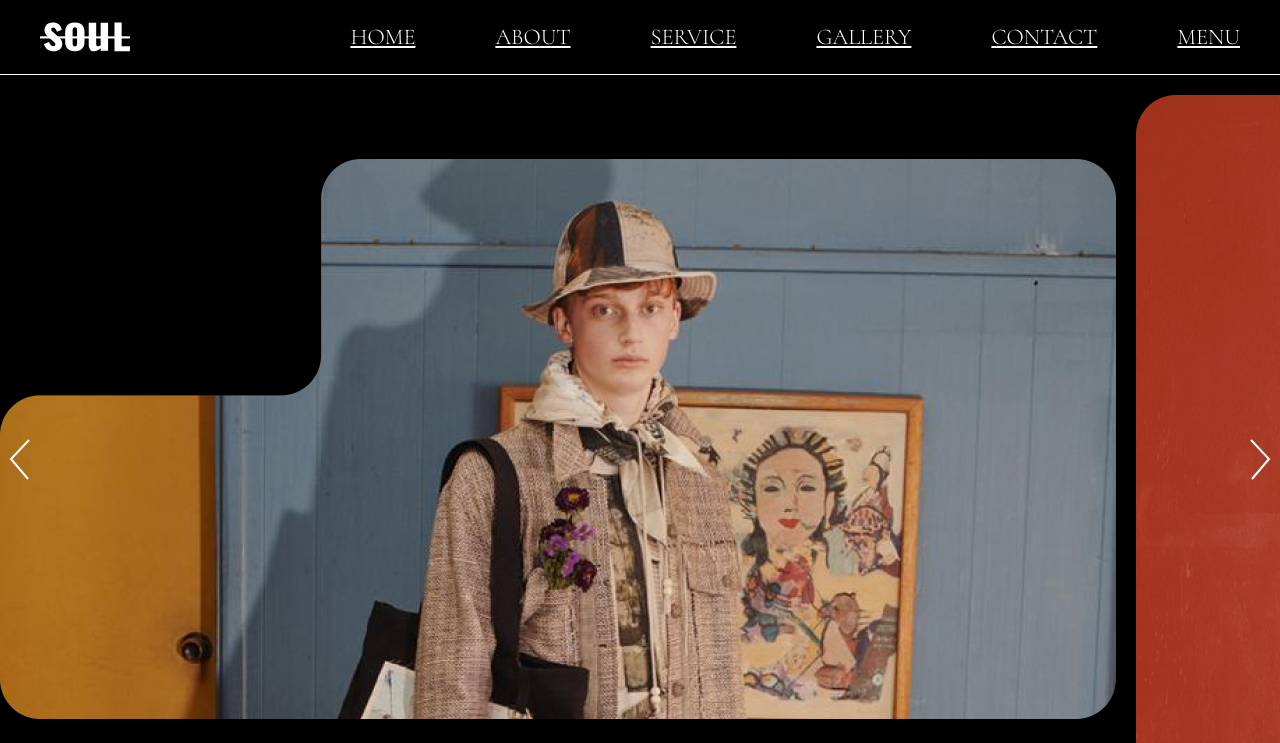
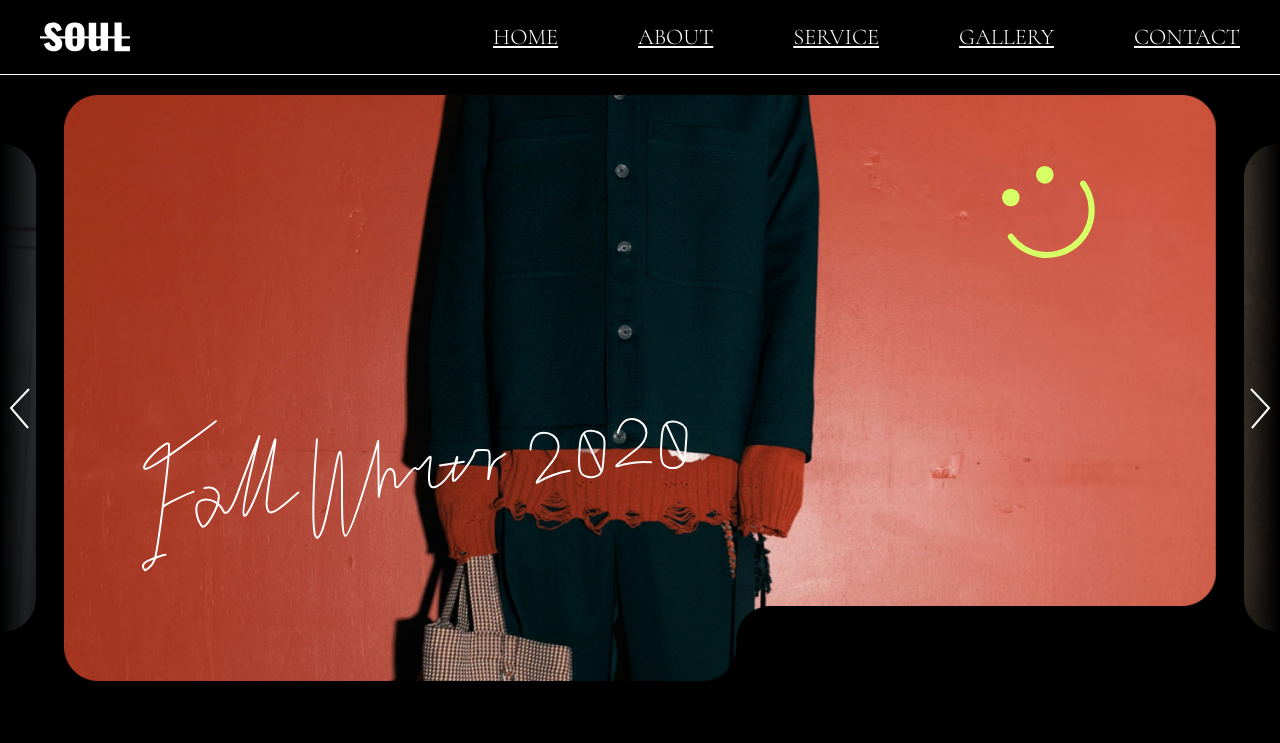
Before and after one commit to ienming/test, a Vue app: page / in a window 1280 px wide. Shown: the top 743 px of the page. Built offline with nearby package versions, Linux system fonts and the light colour scheme.

Commit message:
hero section

```diff
--- a/src/components/HeroSwiper.vue
+++ b/src/components/HeroSwiper.vue
@@ -1,9 +1,6 @@
 <script setup>
 import { nextTick, onMounted, ref } from "vue";
 import { gsap } from "gsap";
-import { ScrollTrigger } from "gsap/ScrollTrigger";
-gsap.registerPlugin(ScrollTrigger)
-console.log(gsap)
 
 // Images
 import PrevIcon from '../assets/icon_prev.svg';
@@ -14,6 +11,8 @@ import Hero1 from '../assets/hero_1.png';
 import Hero1Mobile from '../assets/hero_1_mob.png';
 import Hero2 from '../assets/hero_2.png';
 import Hero2Mobile from '../assets/hero_2_mob.png';
+import SmileIcon from '../assets/icon_smile.svg';
+import TextIcon from '../assets/key_text.svg';
 
 const heros = [
     {
@@ -33,50 +32,138 @@ const heros = [
     }
 ]
 
+// Controls
+function scrollBox(){
+    const dom = heroScrollBox.value
+    gsap.to(dom, {
+            x: ()=>{
+                if (activeHero.value === 0){
+                    return (heros[activeHero.value].left)*-1
+                }else if (activeHero.value === heros.length - 1){
+                    let gap = window.innerWidth - heros[activeHero.value].width
+                    return (heros[activeHero.value].left)*-1+gap
+                }else{
+                    let gap = (window.innerWidth - heros[activeHero.value].width)/2
+                    return (heros[activeHero.value].left)*-1+gap
+                }
+
+            }
+        })
+}
+
+function nextHero(){
+    if (activeHero.value + 1 < heros.length){
+        activeHero.value += 1
+    }else{
+        activeHero.value = 0
+    }
+    scrollBox()
+}
+
+function prevHero(){
+    if (activeHero.value > 0){
+        activeHero.value -= 1
+    }else{
+        activeHero.value = heros.length - 1
+    }
+    scrollBox()
+}
+
 
 //
+const activeHero = ref(1);
 const heroScrollBox = ref();
 console.log(heroScrollBox);
 onMounted(()=>{
-    const dom = heroScrollBox.value
     nextTick(()=>{
-        const herosDom = dom.children
-        Array.from(herosDom).forEach(hero => {
-            console.log(hero.clientWidth)
-            console.log(hero.offsetLeft)
-        })
+        const herosDom = heroScrollBox.value.children
+        const arr = Array.from(herosDom)
+        for (let i=0; i<arr.length; i++){
+            console.log(arr[i].offsetLeft)
+            heros[i]['left'] = arr[i].offsetLeft
+            heros[i]['width'] = arr[i].clientWidth
+        }
     })
-    // gsap.to(dom, {
-    //     xPercent: -100
-    // })
+    scrollBox()
 })
 </script>
 
 <template>
-    <section class="relative py-4">
+    <section class="relative py-4 outer">
+        <!-- now hero: {{ activeHero }} -->
         <section class="overflow-hidden">
-            <div class="flex gap-4 items-center" ref="heroScrollBox"
+            <div class="flex items-center" ref="heroScrollBox"
             id="heroScrollBox">
-                <div v-for="(hero, idx) of heros" :key="hero.id" class="shrink-0">
-                    <img :src="hero.desktop" class="hidden lg:block" alt="">
-                    <img :src="hero.mobile" class="lg:hidden" alt="">
+                <div v-for="(hero, idx) of heros" :key="hero.id" class="shrink-0 opacity-50"
+                :class="{'hero-prev': idx === activeHero - 1,
+                'hero-active': idx === activeHero,
+                'hero-next': idx === activeHero + 1,}">
+                    <img :src="hero.desktop" class="hidden lg:block w-full" alt="">
+                    <img :src="hero.mobile" class="lg:hidden w-full" alt="">
                 </div>
             </div>
         </section>
-        <div class="absolute flex justify-between w-full top-1/2">
-            <img :src="PrevIcon" alt="" />
-            <img :src="NextIcon" alt="" />
+        <div class="hidden absolute lg:flex justify-between w-full top-1/2 z-10">
+            <img :src="PrevIcon" @click="prevHero" alt="" />
+            <img :src="NextIcon" @click="nextHero" alt="" />
+        </div>
+        <div id="smileIcon" class="absolute w-6 lg:w-32">
+            <img :src="SmileIcon" alt="">
+        </div>
+        <div id="textIcon" class="absolute w-32 lg:w-fit">
+            <img :src="TextIcon" alt="">
         </div>
     </section>
 </template>
 
 <style scoped>
-/* section{
-    &::before{
-        //TOOD: gradient overlap
+.hero-prev{
+    width: 80%;
+    & img{
+        perspective-origin: left;
+        transform: perspective(500px) rotateY(2deg) translateZ(-10px);
     }
-    &::after{
-        //TOOD: gradient overlap
+}
+
+.hero-active{
+    width: 90%;
+    transform: perspective(500px) translateZ(0);
+    opacity: 1;
+}
+.hero-next {
+    width: 80%;
+    & img{
+        perspective-origin: right;
+        transform: perspective(500px) rotateY(-2deg) translateZ(-10px);
     }
-} */
+}
+
+#smileIcon{
+    top: 72px;
+    right: 137px;
+}
+
+#textIcon{
+    top: 50%;
+    left: 137px;
+}
+
+@media screen and (min-width: 992px){
+    .outer{
+        &::before, &::after{
+            content: '';
+            position: absolute;
+            top: 0;
+            display: block;
+            width: 50px;
+            height: 100%;
+            background: linear-gradient(90deg, rgba(0,0,0,1) 0%, rgba(255,255,255,0) 100%);
+            z-index: 1;
+        }
+        &::after{
+            right: 0;
+            background: linear-gradient(-90deg, rgba(0,0,0,1) 0%, rgba(255,255,255,0) 100%);
+        }
+    }
+}
 </style>
--- a/src/components/StudioHeader.vue
+++ b/src/components/StudioHeader.vue
@@ -2,7 +2,7 @@
 import { reactive } from 'vue';
 import IconLogo from './icons/IconLogo.vue';
 
-const links = reactive([
+const linksDesktop = reactive([
     {
         label: 'HOME',
         visible: 'desktop'
@@ -22,12 +22,15 @@ const links = reactive([
     {
         label: 'CONTACT',
         visible: 'desktop'
-    },
+    }
+])
+
+const linksMobile = [
     {
         label: 'MENU',
         visible: 'mobile'
     }
-])
+]
 </script>
 
 <template>
@@ -36,10 +39,14 @@ const links = reactive([
         <div class="w-[90px]">
             <IconLogo class="w-full h-full"></IconLogo>
         </div>
-        <div class="flex gap-16 fz-body-small">
-            <a href="" v-for="link of links"
-            class="underline studio-link">{{ link.label }}</a>
-        </div>
+        <section class="fz-body-small">
+            <div class="hidden lg:flex gap-16">
+                <a href="" v-for="link of linksDesktop"
+                class="underline studio-link">{{ link.label }}</a>
+            </div>
+            <a href="" v-for="link of linksMobile"
+            class="lg:hidden underline studio-link">{{ link.label }}</a>
+        </section>
     </header>
 </template>
 
```
